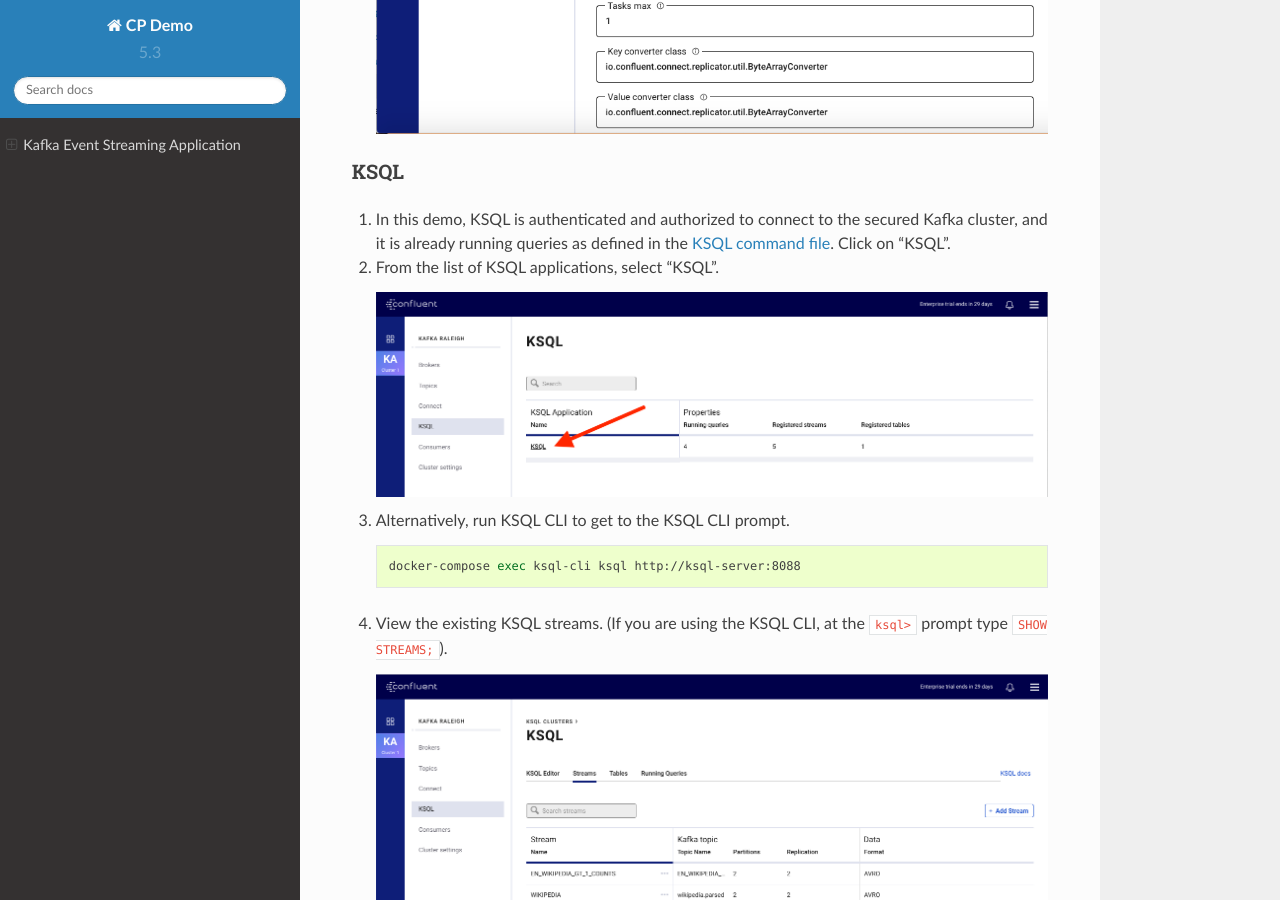
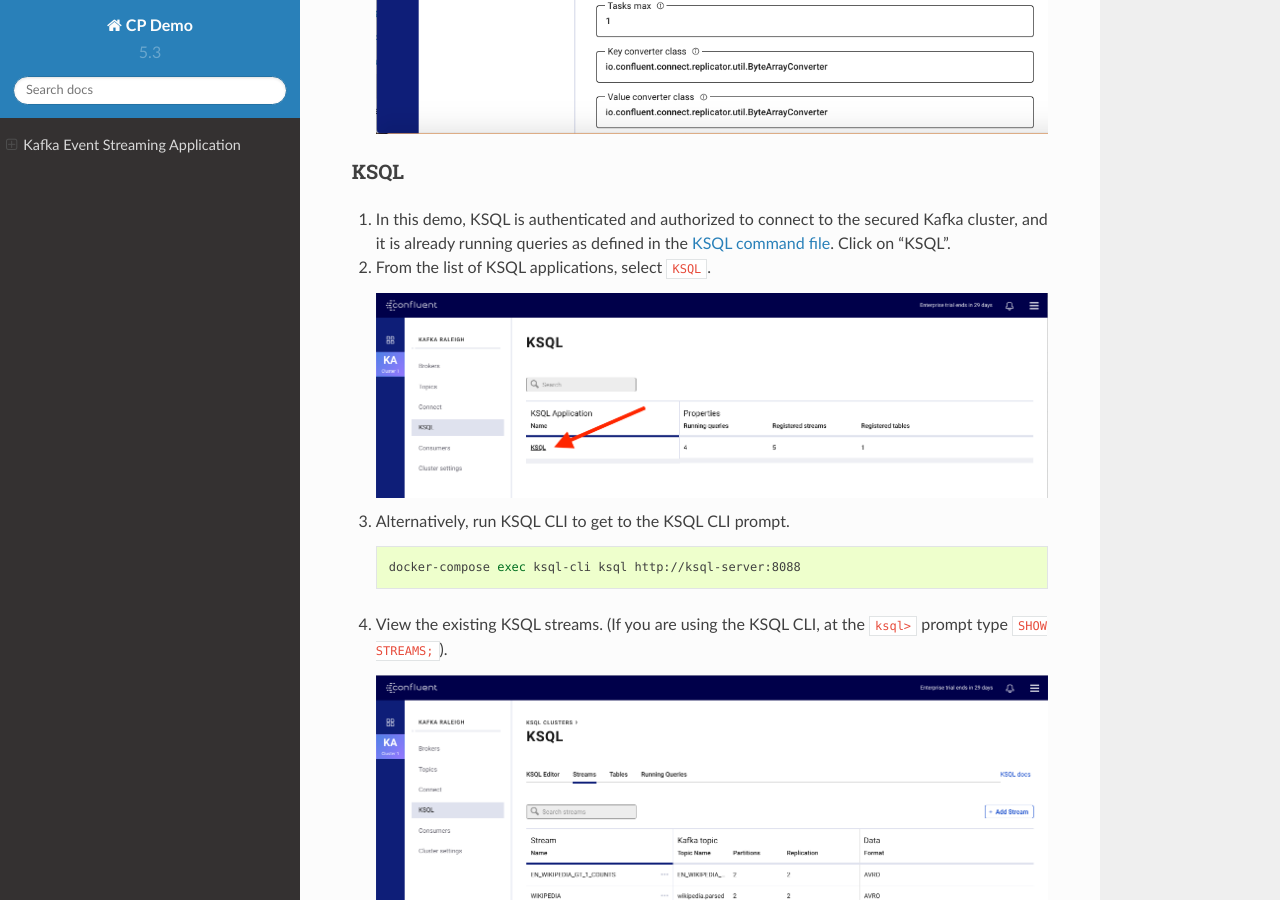
Before and after one commit to confluentinc/cp-demo, a Sphinx documentation site: the page built from docs/index.rst, in a window 1280 px wide and 900 px high, scrolled down 9314 px. Built offline with Sphinx 7.4.7 and the Read the Docs theme 2.0.0, drawn with Linux system fonts in a browser that asks for light colours.

```diff
--- a/docs/index.rst
+++ b/docs/index.rst
@@ -234,7 +234,7 @@ KSQL
 
 1. In this demo, KSQL is authenticated and authorized to connect to the secured Kafka cluster, and it is already running queries as defined in the `KSQL command file <https://github.com/confluentinc/cp-demo/blob/master/scripts/ksql/ksqlcommands>`__.  Click on "KSQL".
 
-2. From the list of KSQL applications, select "KSQL".
+2. From the list of KSQL applications, select ``KSQL``.
 
    .. figure:: images/ksql_link.png
       :alt: image
```
